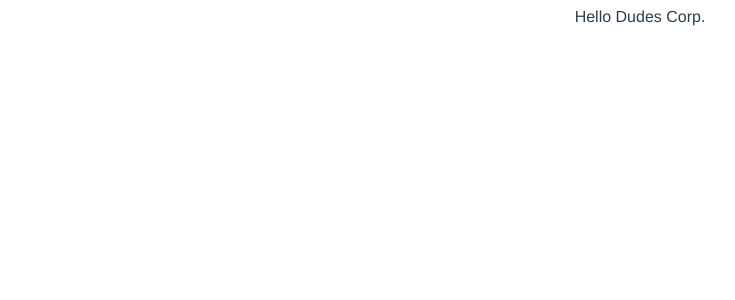
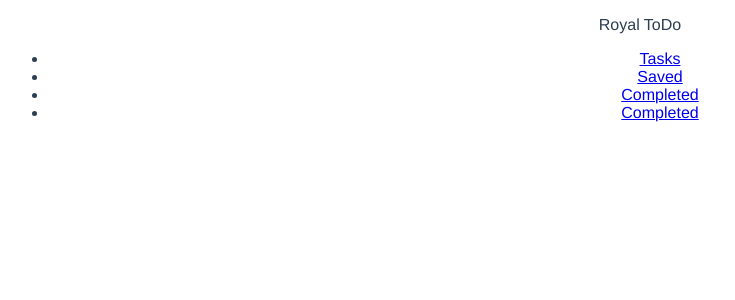
Before and after one commit to DudesCorporation/royal-todo, a Vue app: page / in a window 1280 px wide. Shown: the top 300 px of the page, without its empty margins (0-735 px from the left). Built offline with nearby package versions, Linux system fonts and the light colour scheme.

Commit message:
Improved header

```diff
--- a/src/components/MainHeader.vue
+++ b/src/components/MainHeader.vue
@@ -1,3 +1,21 @@
 <template>
-  <header>Hello Dudes Corp.</header>
+  <header>
+    <p>Royal ToDo</p>
+    <div class="header__inner">
+      <ul class="list">
+        <li class="item">
+          <a href="#" class="link">Tasks</a>
+        </li>
+        <li class="item">
+          <a href="#" class="link">Saved</a>
+        </li>
+        <li class="item">
+          <a href="#" class="link">Completed</a>
+        </li>
+        <li class="item">
+          <a href="#" class="link">Completed</a>
+        </li>
+      </ul>
+    </div>
+  </header>
 </template>
```
